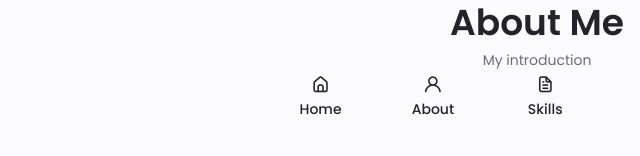
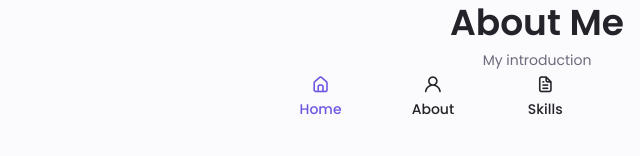
Before and after one commit to MikelArrieta/portfolio, a website built with Vite: page index.html in a window 1280 px wide. Shown: the part 640-796 px from the top of the page, 103-743 px from the left. Built offline with nearby package versions, Linux system fonts and the light colour scheme.

Commit message:
Scroll sections active link implemented

```diff
--- a/assets/css/styles.css
+++ b/assets/css/styles.css
@@ -217,6 +217,10 @@ img {
 
 .show-menu {
    bottom: 0;
+}
+
+.active-link {
+   color: var(--first-color);
 }
 
 /*==================== Home ====================*/
--- a/assets/js/main.js
+++ b/assets/js/main.js
@@ -101,3 +101,24 @@ let swiper = new Swiper('.portfolio__container', {
       clickable: true,
    },
 });
+
+/*==================== Scroll sections active link ====================*/
+const sections = document.querySelectorAll('section[id]');
+
+function scrollActive () {
+   const scrollY = window.scrollY;
+
+   sections.forEach(current => {
+      const sectionHeight = current.offsetHeight;
+      const sectionTop = current.offsetTop - 50;
+      const sectionId = current.getAttribute('id');
+
+      if (scrollY > sectionTop && scrollY <= sectionTop + sectionHeight) {
+         document.querySelector(`.nav__menu a[href*=${sectionId}]`).classList.add('active-link');
+      } else {
+         document.querySelector(`.nav__menu a[href*=${sectionId}]`).classList.remove('active-link');
+      }
+   });
+}
+
+window.addEventListener('scroll', scrollActive);
--- a/index.html
+++ b/index.html
@@ -26,7 +26,7 @@
             <div class="nav__menu" id="nav-menu">
                <ul class="nav__list grid">
                   <li class="nav__item">
-                     <a href="#home" class="nav__link">
+                     <a href="#home" class="nav__link active-link">
                         <i class="uil uil-estate nav__icon"></i>
                         Home
                      </a>
```
